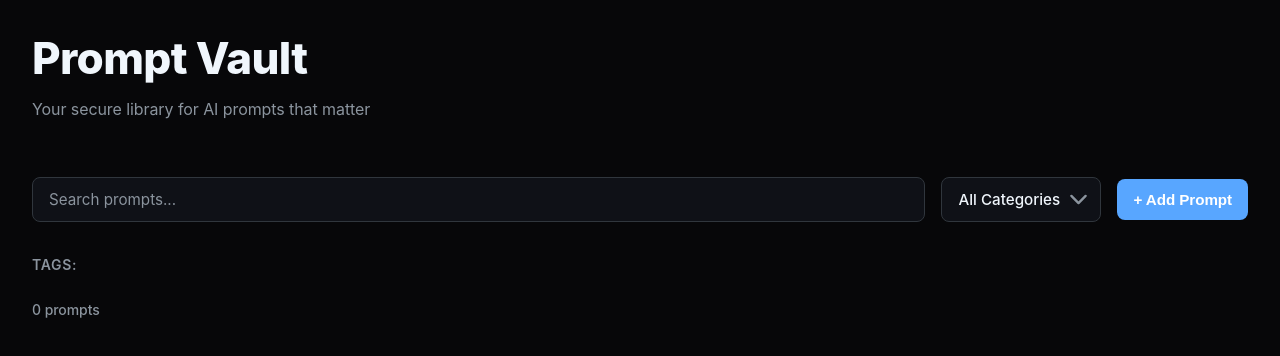
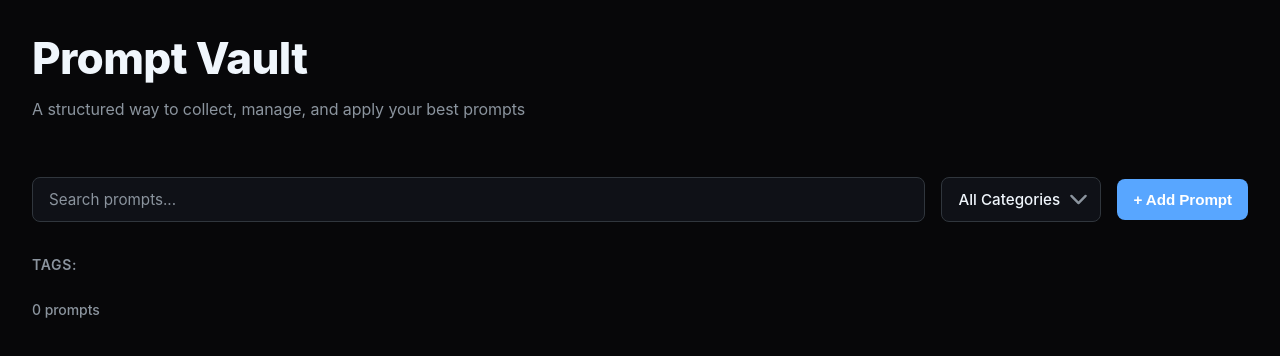
Before and after one commit to The-Ruffian-Collective/promptvault, a plain HTML site: page index.html in a window 1280 px wide. Drawn offline with nearby package versions, Linux system fonts and the light colour scheme.

Commit message:
Update subtitle text in index.html

```diff
--- a/index.html
+++ b/index.html
@@ -694,7 +694,7 @@
 <body>
     <header>
         <h1>Prompt Vault</h1>
-        <p class="subtitle">Your secure library for AI prompts that matter</p>
+        <p class="subtitle">A structured way to collect, manage, and apply your best prompts</p>
     </header>
 
     <div class="controls">
```
